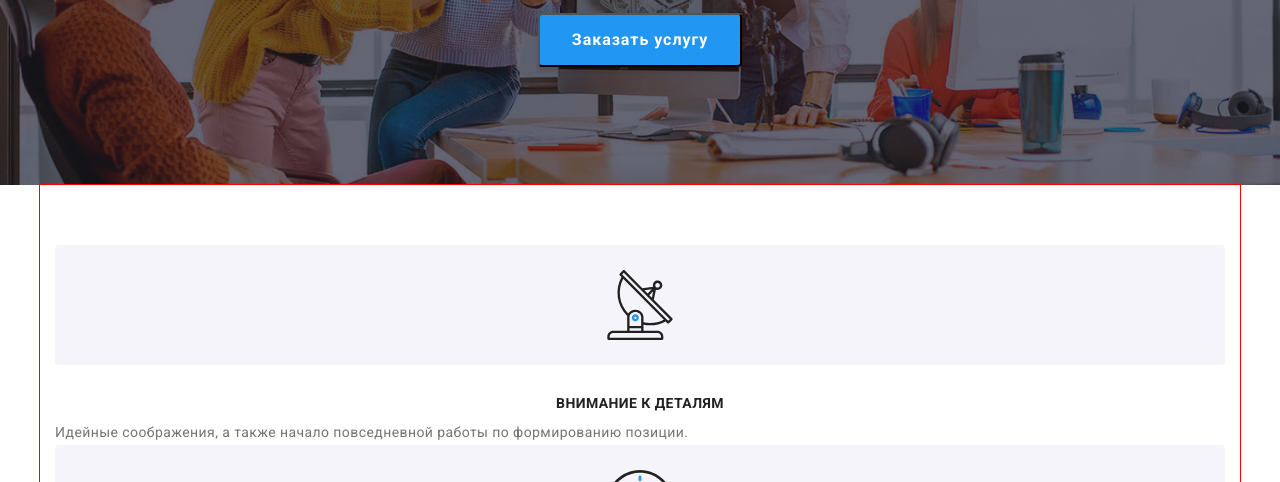
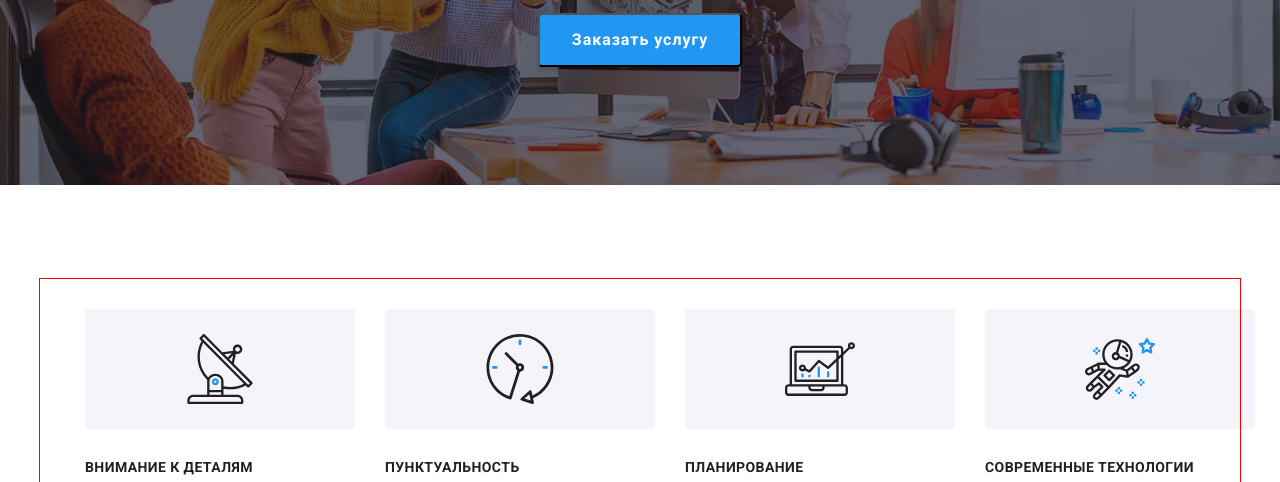
Before and after one commit to Karina-developer/goit-markup-hw-08, a plain HTML site: page index.html in a window 1280 px wide. Shown: the part 255-737 px from the top of the page. Drawn offline with nearby package versions, Linux system fonts and the light colour scheme.

Commit message:
features моб табл десктоп финиш

```diff
--- a/sass/base/_container.scss
+++ b/sass/base/_container.scss
@@ -6,15 +6,16 @@
 @media screen and (min-width: 480px) {
   .container {
     max-width: 480px;
-    margin: 0 auto;
-    padding-top: 60px;
-    padding-bottom: 60px;
+    margin-left: auto;
+    margin-right: auto;
   }
 }
 
 @media screen and (min-width: 768px) {
   .container {
     max-width: 768px;
+    margin-left: auto;
+    margin-right: auto;
   }
 }
 
--- a/sass/components/_section.scss
+++ b/sass/components/_section.scss
@@ -2,3 +2,17 @@
   padding-top: 94px;
   padding-bottom: 94px;
 }
+
+@media screen and (min-width: 480px) {
+  .features-section {
+    padding-top: 60px;
+  }
+  @media screen and (min-width: 768px) {
+  }
+}
+
+@media screen and (min-width: 1200px) {
+  .features-section {
+    padding-top: 94px;
+  }
+}
--- a/sass/layout/_features.scss
+++ b/sass/layout/_features.scss
@@ -12,19 +12,18 @@
   text-align: center;
   text-transform: uppercase;
   color: var(--main-color);
+
+  @media screen and (min-width: 768px) {
+    text-align: left;
+  }
 }
 
 .description {
-  width: 100%;
-  font-style: normal;
-  font-weight: normal;
   margin-top: 0;
   margin-bottom: 0;
-  margin-left: 0;
-  margin-right: 0;
   font-size: 14px;
   line-height: 1.714;
-  letter-spacing: 0.03em;
+  letter-spacing: 0.02em;
   color: var(--text-decoration-color);
 }
 
@@ -58,8 +57,39 @@
 
 .item:not(:last-child) {
   margin-bottom: 30px;
+}
 
-  @media screen and (min-width: 768px) {
+@media screen and (min-width: 768px) {
+  .features-list {
+    display: flex;
+    flex-wrap: wrap;
+    margin-bottom: -30px;
+  }
+}
+
+@media screen and (min-width: 768px) {
+  .item {
+    margin-top: 30px;
+    margin-left: 30px;
+    flex-basis: calc(100% / 2 - 30px);
+  }
+}
+
+@media screen and (min-width: 768px) {
+  .features-list .item {
+    margin-bottom: 0;
+  }
+}
+@media screen and (min-width: 1200px) {
+  .features-list .item {
+    margin-top: 30px;
+    margin-left: 30px;
+    flex-basis: calc(100% / 4 - 30px);
+  }
+  .features-list {
+    display: flex;
+    flex-wrap: nowrap;
+    margin-top: 0;
     margin-bottom: 0;
   }
 }
```
Also changed, not shown: css/main.css, css/main.min.css, 2 other files.
